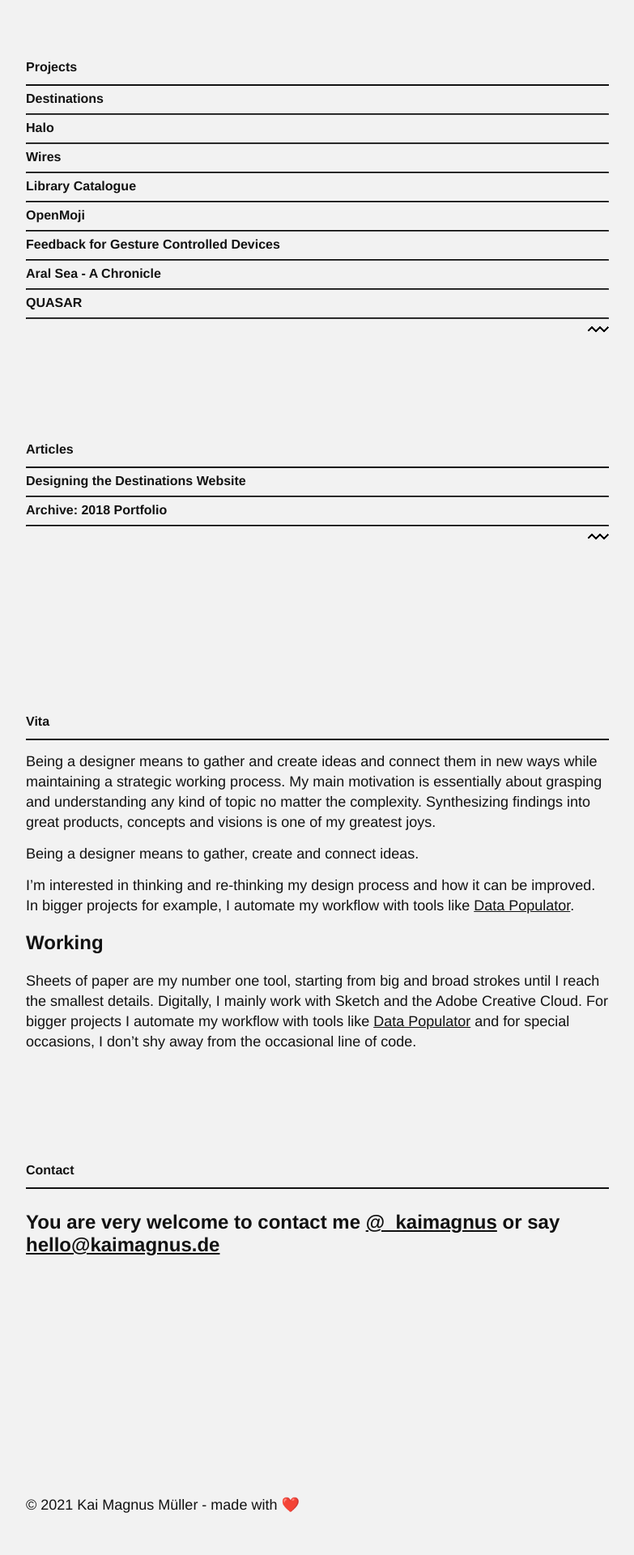
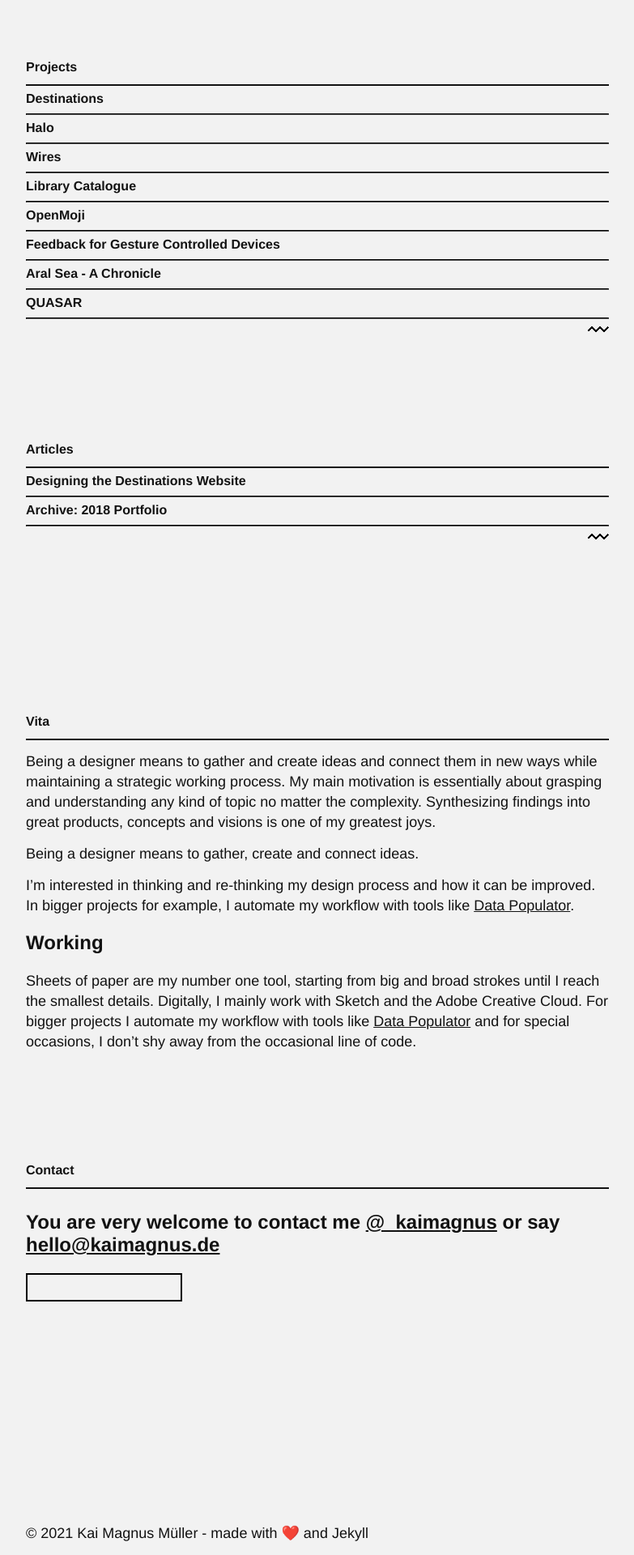
Before and after one commit to KaiMagnusMueller/kaimagnus.de, a Jekyll site: the page built from index.html, in a window 1280 px wide. Shown: the part 1134-3054 px from the top of the page at 81% size, without its empty margins (128-911 px from the left). Built offline with Jekyll 4.4.1, drawn with Linux system fonts in a browser that asks for light colours; nearby versions of some CDN libraries; some web fonts are replaced; library files that are not in the unit come from our copies; before the commit the page ends 3019 px from its top, so only the background shows below that.

Commit message:
basic text input for message component

```diff
--- a/_includes/contact.html
+++ b/_includes/contact.html
@@ -4,4 +4,6 @@
         <a class="special"
            href="mailto:&#104;&#101;&#108;&#108;&#111;&#064;&#107;&#097;&#105;&#109;&#097;&#103;&#110;&#117;&#115;&#046;&#100;&#101;">&#104;&#101;&#108;&#108;&#111;&#064;&#107;&#097;&#105;&#109;&#097;&#103;&#110;&#117;&#115;&#046;&#100;&#101;</a>
     </h2>
+
+    <input type="text"/>
 </address>
--- a/_includes/footer.html
+++ b/_includes/footer.html
@@ -9,5 +9,5 @@
 </section>
 
 <footer class="footer grid-4 section-thin">
-    <p>© {{ site.time | date: '%Y' }} Kai Magnus Müller - made with ❤️</p>
+    <p>© {{ site.time | date: '%Y' }} Kai Magnus Müller - made with ❤️ and Jekyll</p>
 </footer>
--- a/_scss/_base.scss
+++ b/_scss/_base.scss
@@ -528,6 +528,26 @@ footer p {
   }
 }
 
+input[type="text"] {
+  appearance: none;
+  border-radius: 0;
+  background-color: unset;
+  border: none;
+  border: solid 2px black;
+  border-top: solid 2px black;
+  border-bottom: solid 2px black;
+  padding: 8px 6px;
+}
+input[type="text"]:focus {
+  border-radius: 0;
+  outline: none;
+  background-color: white;
+  // box-shadow: #00000069 0 0 6px inset;
+  border: solid 2px black;
+// outline-offset: 2px;
+}
+
+
 @media (max-width: 850px) {
   .blog-content {
     & > {
```
